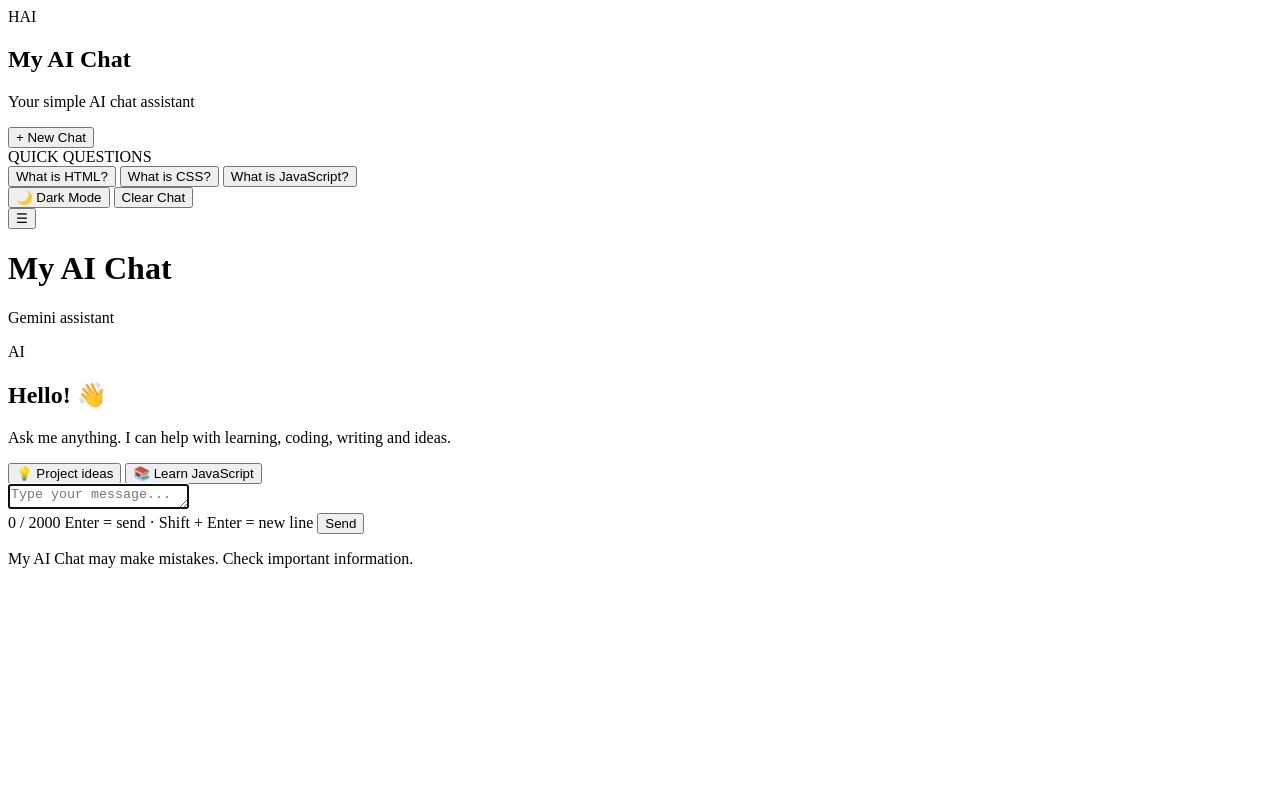
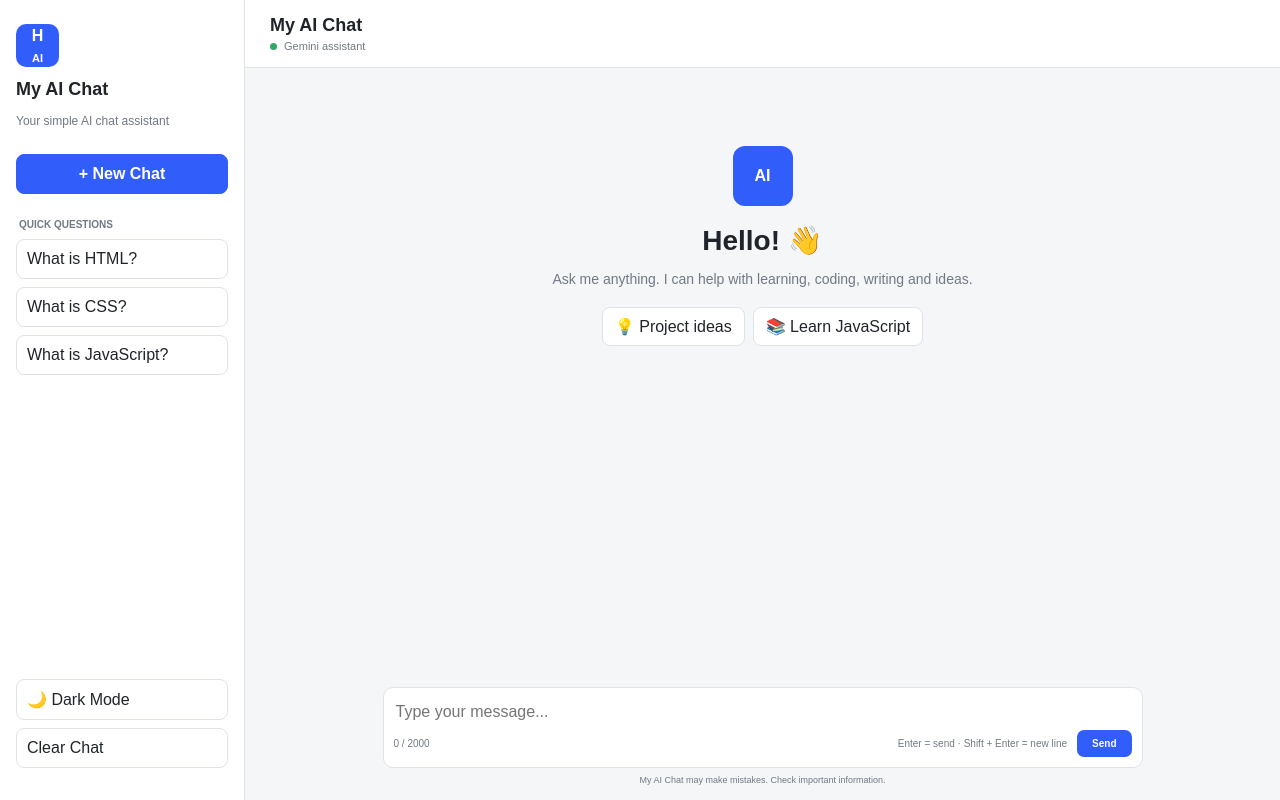
Before and after one commit to eluyosef16-gif/ai-ch-app, a website: page public/index.html in a window 1280 px wide. Drawn offline with Linux system fonts and the light colour scheme.

Commit message:
Refactor CSS

```diff
--- a/public/style.css
+++ b/public/style.css
@@ -1,69 +1,142 @@
-<!DOCTYPE html>
-<html lang="en">
-<head>
-  <meta charset="UTF-8">
-  <meta name="viewport" content="width=device-width, initial-scale=1.0">
-  <meta name="description" content="A simple AI chat app built with HTML, CSS, JavaScript and Gemini.">
-  <title>My AI Chat</title>
-  <link rel="stylesheet" href="style.css">
-</head>
-<body>
-  <div class="app">
-    <aside class="sidebar" id="sidebar">
-      <div class="logo">Y</div>
-      <h2>Yene Chat</h2>
-      <p class="small-text">Your simple AI chat assistant</p>
 
-      <button class="new-btn" id="newChatBtn">+ New Chat</button>
+* { box-sizing: border-box; }
 
-      <div class="menu-title">QUICK QUESTIONS</div>
-      <button class="quick-btn" data-prompt="Explain HTML to me like a beginner.">What is HTML?</button>
-      <button class="quick-btn" data-prompt="What is CSS and why do we use it?">What is CSS?</button>
-      <button class="quick-btn" data-prompt="Explain JavaScript in a simple way.">What is JavaScript?</button>
+:root {
+  --background: #f4f6f8;
+  --sidebar: #ffffff;
+  --text: #20242a;
+  --muted: #727984;
+  --border: #dfe3e8;
+  --primary: #315efb;
+  --user: #315efb;
+  --assistant: #ffffff;
+  --input: #ffffff;
+}
 
-      <div class="sidebar-bottom">
-        <button class="theme-btn" id="themeBtn">🌙 Dark Mode</button>
-        <button class="clear-btn" id="clearBtn">Clear Chat</button>
-      </div>
-    </aside>
+html.dark {
+  --background: #17191d;
+  --sidebar: #202328;
+  --text: #f0f2f4;
+  --muted: #a4aab3;
+  --border: #353a42;
+  --primary: #6f8cff;
+  --user: #4c6fff;
+  --assistant: #24282e;
+  --input: #24282e;
+}
 
-    <main class="main">
-      <header class="header">
-        <button class="menu-btn" id="menuBtn">☰</button>
-        <div>
-          <h1>Welcome to Yene AI</h1>
-          <p><span class="online-dot"></span> Gemini assistant</p>
-        </div>
-      </header>
+body {
+  margin: 0;
+  font-family: Arial, Helvetica, sans-serif;
+  background: var(--background);
+  color: var(--text);
+}
 
-      <section class="chat" id="chatArea">
-        <div class="welcome" id="welcome">
-          <div class="welcome-icon">AI</div>
-          <h2>Hello! 👋</h2>
-          <p>Ask me anything. I can help with learning, coding, writing and ideas.</p>
-          <div class="welcome-buttons">
-            <button data-prompt="Give me 5 beginner web development project ideas.">💡 Project ideas</button>
-            <button data-prompt="Teach me the basics of JavaScript.">📚 Learn JavaScript</button>
-          </div>
-        </div>
-      </section>
+button, textarea { font: inherit; }
+button { cursor: pointer; }
 
-      <div class="composer-area">
-        <div class="status" id="status"></div>
-        <div class="composer">
-          <textarea id="prompt" rows="1" maxlength="2000" placeholder="Type your message..."></textarea>
-          <div class="composer-footer">
-            <span id="counter">0 / 2000</span>
-            <span class="hint">Enter = send · Shift + Enter = new line</span>
-            <button class="send-btn" id="sendBtn">Send</button>
-          </div>
-        </div>
-        <p class="note">My AI Chat may make mistakes. Check important information.</p>
-      </div>
-    </main>
-  </div>
+.app { height: 100vh; display: flex; overflow: hidden; }
 
-  <div class="overlay" id="overlay"></div>
-  <script src="script.js"></script>
-</body>
-</html>
+.sidebar {
+  width: 245px;
+  background: var(--sidebar);
+  border-right: 1px solid var(--border);
+  padding: 24px 16px;
+  display: flex;
+  flex-direction: column;
+  flex-shrink: 0;
+}
+
+.logo {
+  width: 43px;
+  height: 43px;
+  border-radius: 10px;
+  background: var(--primary);
+  color: white;
+  display: grid;
+  place-items: center;
+  font-weight: bold;
+  margin-bottom: 12px;
+}
+.logo span { font-size: 11px; }
+.sidebar h2 { margin: 0; font-size: 18px; }
+.small-text { color: var(--muted); font-size: 12px; line-height: 1.5; }
+
+.new-btn, .quick-btn, .theme-btn, .clear-btn {
+  width: 100%;
+  border: 1px solid var(--border);
+  background: transparent;
+  color: var(--text);
+  border-radius: 8px;
+  padding: 10px;
+  text-align: left;
+  margin-bottom: 8px;
+}
+.new-btn { background: var(--primary); color: white; border-color: var(--primary); text-align: center; font-weight: bold; margin: 12px 0 25px; }
+.quick-btn:hover, .theme-btn:hover, .clear-btn:hover { background: var(--background); }
+
+.menu-title { font-size: 10px; font-weight: bold; color: var(--muted); margin: 0 0 9px 3px; }
+.sidebar-bottom { margin-top: auto; }
+
+.main { min-width: 0; flex: 1; display: flex; flex-direction: column; }
+.header {
+  height: 68px;
+  display: flex;
+  align-items: center;
+  gap: 12px;
+  padding: 0 25px;
+  background: var(--sidebar);
+  border-bottom: 1px solid var(--border);
+}
+.header h1 { margin: 0; font-size: 18px; }
+.header p { margin: 4px 0 0; font-size: 11px; color: var(--muted); }
+.online-dot { display: inline-block; width: 7px; height: 7px; border-radius: 50%; background: #31a866; margin-right: 4px; }
+.menu-btn { display: none; border: 0; background: transparent; color: var(--text); font-size: 22px; }
+
+.chat { flex: 1; overflow-y: auto; padding: 28px 18px; }
+.welcome { max-width: 650px; margin: 50px auto; text-align: center; }
+.welcome-icon { width: 60px; height: 60px; background: var(--primary); color: white; border-radius: 12px; display: grid; place-items: center; margin: auto; font-weight: bold; }
+.welcome h2 { margin: 18px 0 8px; font-size: 28px; }
+.welcome p { color: var(--muted); font-size: 14px; }
+.welcome-buttons { display: flex; justify-content: center; gap: 8px; flex-wrap: wrap; margin-top: 20px; }
+.welcome-buttons button { border: 1px solid var(--border); background: var(--sidebar); color: var(--text); border-radius: 8px; padding: 9px 12px; }
+
+.message { max-width: 760px; margin: 0 auto 16px; display: flex; gap: 9px; align-items: flex-start; }
+.message.user { justify-content: flex-end; }
+.avatar { width: 30px; height: 30px; border-radius: 7px; display: grid; place-items: center; flex-shrink: 0; font-size: 10px; font-weight: bold; }
+.avatar.ai { background: var(--primary); color: white; }
+.avatar.user { background: #555b65; color: white; order: 2; }
+.bubble { max-width: 75%; background: var(--assistant); border: 1px solid var(--border); padding: 10px 13px; border-radius: 10px; line-height: 1.55; font-size: 14px; white-space: pre-wrap; word-break: break-word; }
+.user .bubble { background: var(--user); color: white; border-color: var(--user); }
+
+.loading { display: flex; gap: 4px; }
+.loading span { width: 6px; height: 6px; background: var(--muted); border-radius: 50%; animation: bounce .8s infinite; }
+.loading span:nth-child(2) { animation-delay: .15s; }
+.loading span:nth-child(3) { animation-delay: .3s; }
+@keyframes bounce { 50% { transform: translateY(-4px); } }
+.typing::after { content: '|'; animation: blink .7s infinite; }
+@keyframes blink { 50% { opacity: 0; } }
+
+.composer-area { width: min(760px, calc(100% - 30px)); margin: 0 auto; padding-bottom: 15px; }
+.status { min-height: 18px; color: var(--muted); font-size: 11px; padding-left: 4px; }
+.composer { background: var(--input); border: 1px solid var(--border); border-radius: 10px; padding: 10px; }
+textarea { width: 100%; resize: none; max-height: 130px; border: 0; outline: 0; background: transparent; color: var(--text); line-height: 1.5; }
+.composer-footer { display: flex; align-items: center; gap: 10px; color: var(--muted); font-size: 10px; }
+#counter { margin-right: auto; }
+.send-btn { background: var(--primary); border: 0; color: white; padding: 8px 15px; border-radius: 7px; font-weight: bold; }
+.send-btn:disabled { opacity: .5; cursor: not-allowed; }
+.note { text-align: center; color: var(--muted); font-size: 9px; margin: 7px 0 0; }
+
+.overlay { display: none; }
+
+@media (max-width: 700px) {
+  .sidebar { position: fixed; z-index: 5; top: 0; bottom: 0; left: 0; transform: translateX(-100%); transition: transform .2s; }
+  .sidebar.open { transform: translateX(0); }
+  .overlay.show { display: block; position: fixed; inset: 0; background: rgba(0,0,0,.35); z-index: 4; }
+  .menu-btn { display: block; }
+  .header { padding: 0 14px; }
+  .chat { padding: 20px 10px; }
+  .bubble { max-width: 82%; font-size: 13px; }
+  .hint { display: none; }
+  .composer-area { width: calc(100% - 16px); }
+}
```
